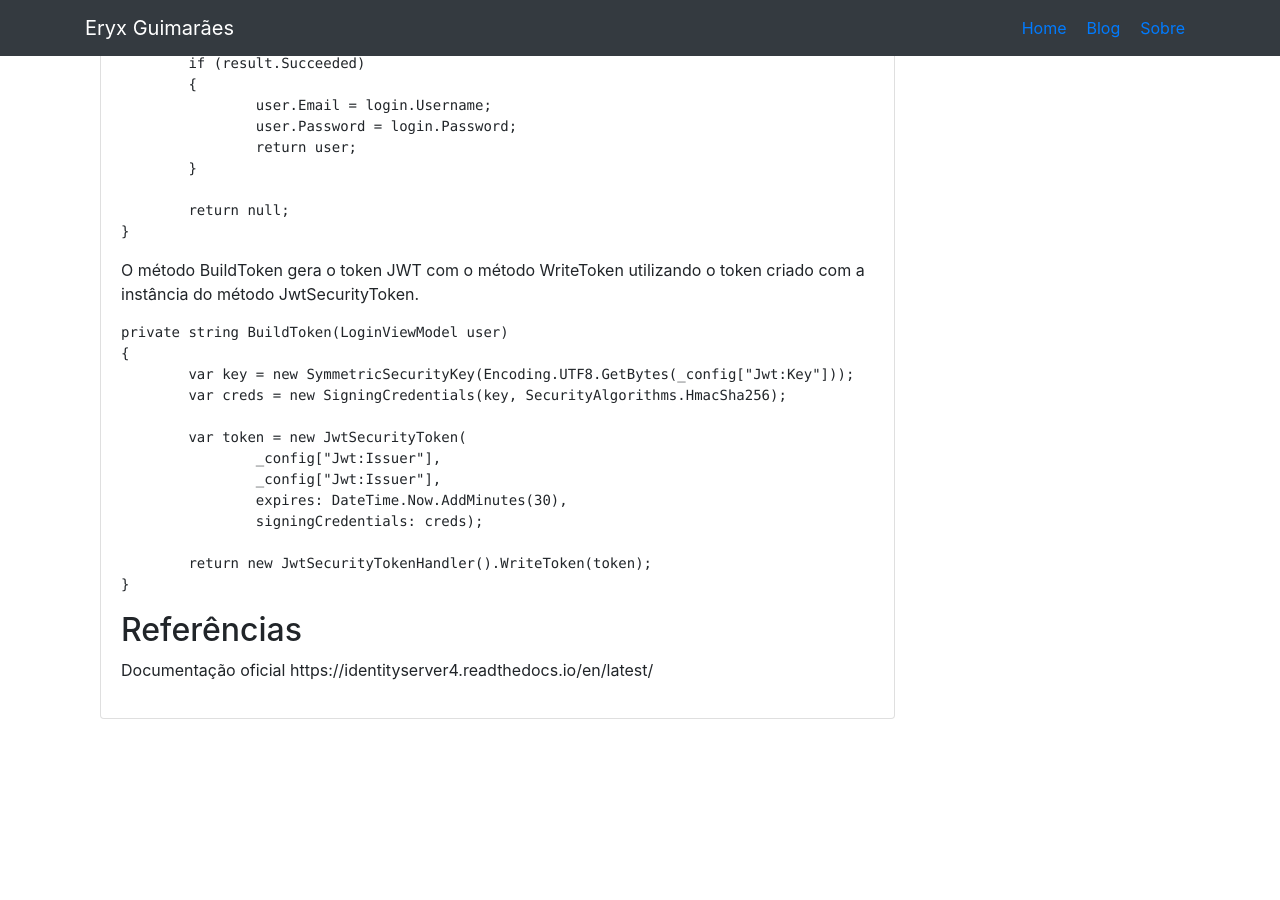
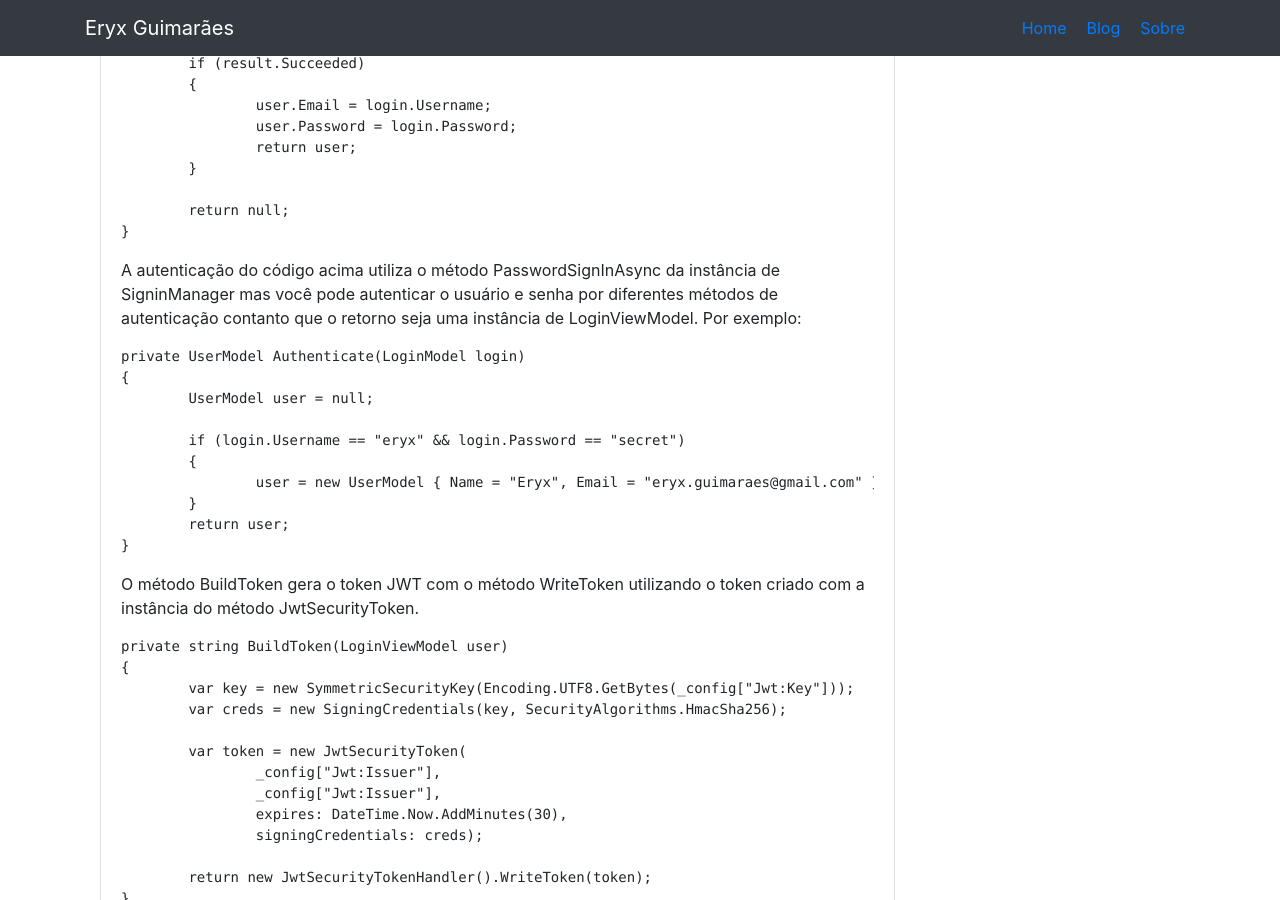
Before and after one commit to eryxjose/eryxjose.github.io, a Jekyll site: the page built from _posts/2019-07-09-Implementar-JWT-em-projeto-IdentityServer4-com-ASP-NET-Identity.md, in a window 1280 px wide and 900 px high, scrolled down 1942 px. Built offline with Jekyll 4.4.1, drawn with Linux system fonts in a browser that asks for light colours; before the commit the page ends 2661 px from its top, so only the background shows below that.

Commit message:
Atualização de conteúdo

```diff
--- a/_posts/2019-07-09-Implementar-JWT-em-projeto-IdentityServer4-com-ASP-NET-Identity.md
+++ b/_posts/2019-07-09-Implementar-JWT-em-projeto-IdentityServer4-com-ASP-NET-Identity.md
@@ -110,6 +110,20 @@ O método AuthenticateAsync valida usuário e senha informados.
 		return null;
 	}
 
+A autenticação do código acima utiliza o método PasswordSignInAsync da instância de SigninManager<ApplicationUser> mas você pode autenticar o usuário e senha por diferentes métodos de autenticação contanto que o retorno seja uma instância de LoginViewModel. Por exemplo:
+
+	private UserModel Authenticate(LoginModel login)
+	{
+		UserModel user = null;
+
+		if (login.Username == "eryx" && login.Password == "secret")
+		{
+			user = new UserModel { Name = "Eryx", Email = "eryx.guimaraes@gmail.com" };
+		}
+		return user;
+	}
+
+
 O método BuildToken gera o token JWT com o método WriteToken utilizando o token criado com a instância do método JwtSecurityToken.
 
 	private string BuildToken(LoginViewModel user)
```
